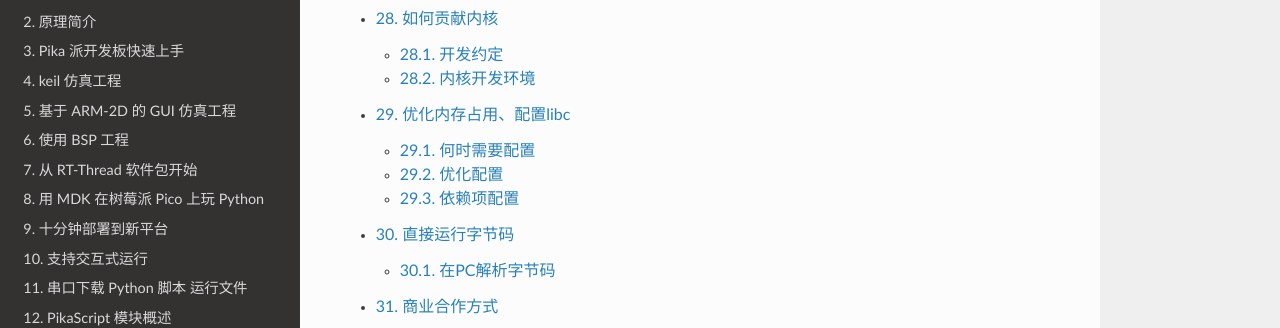
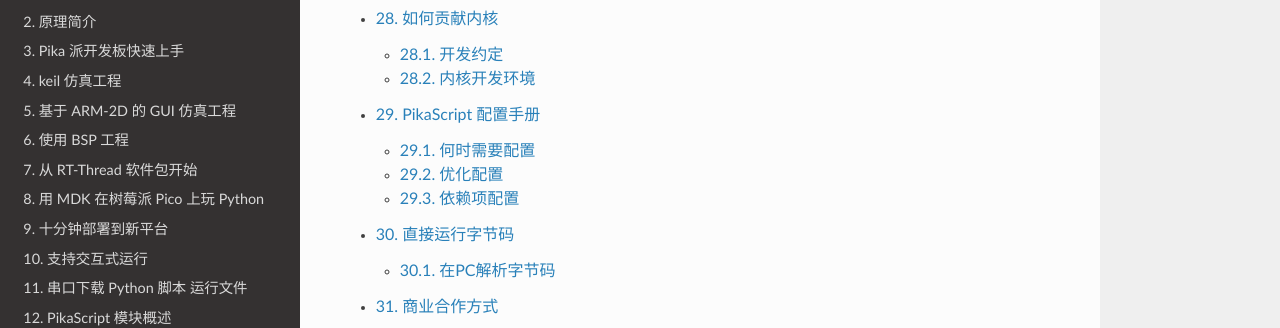
Before and after one commit to pikasTech/pikadoc, a Sphinx documentation site: the page built from docs/source/index.rst, in a window 1280 px wide and 900 px high, scrolled down 3704 px. Shown: the part 153-481 px from the top of the window. Built offline with Sphinx 7.4.7 and the Read the Docs theme 2.0.0, drawn with Linux system fonts in a browser that asks for light colours; pages that are not in the unit, such as notebooks, are missing from menus.

Commit message:
rename config doc title

```diff
--- a/docs/source/优化内存占用、配置 libc.md
+++ b/docs/source/优化内存占用、配置 libc.md
@@ -1,4 +1,4 @@
-# 优化内存占用、配置libc
+# PikaScript 配置手册
 
 ## 何时需要配置
 
```
